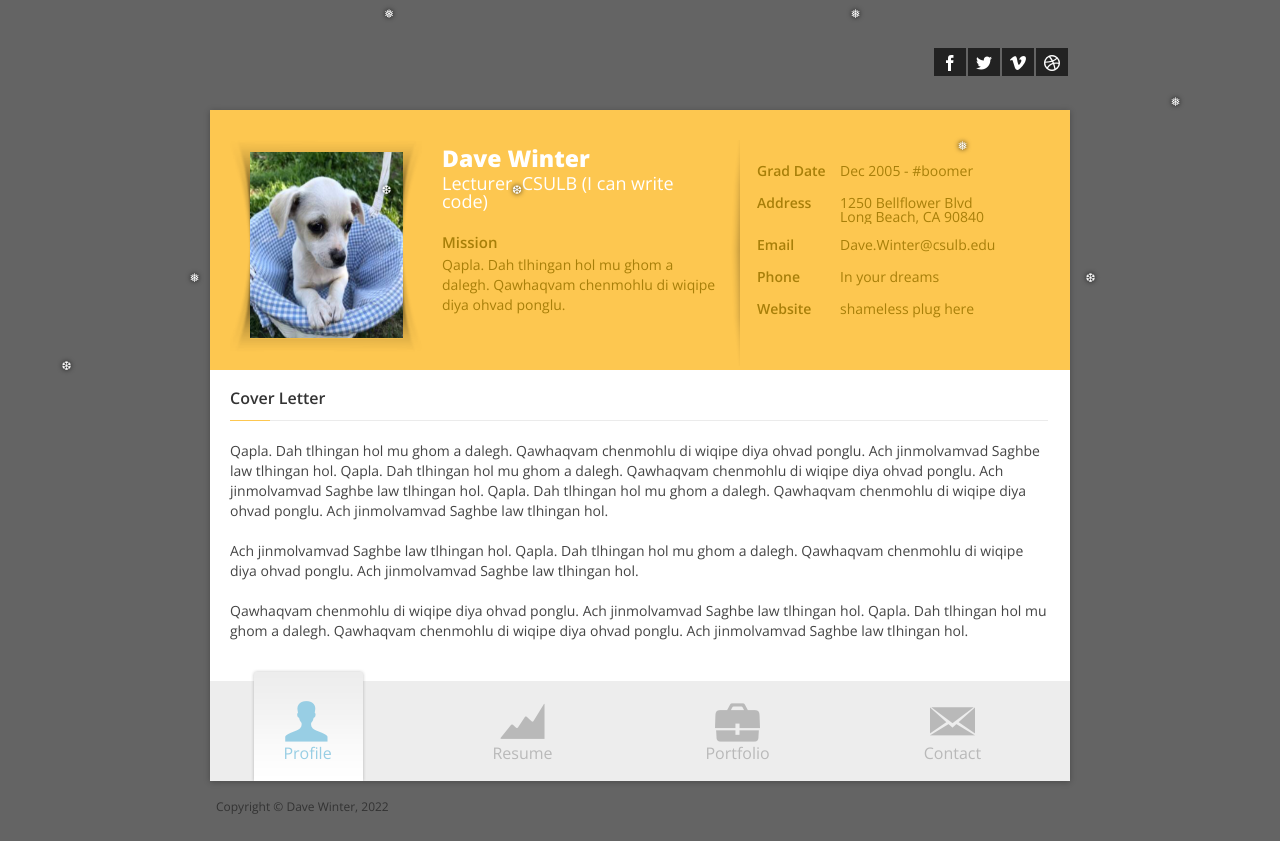
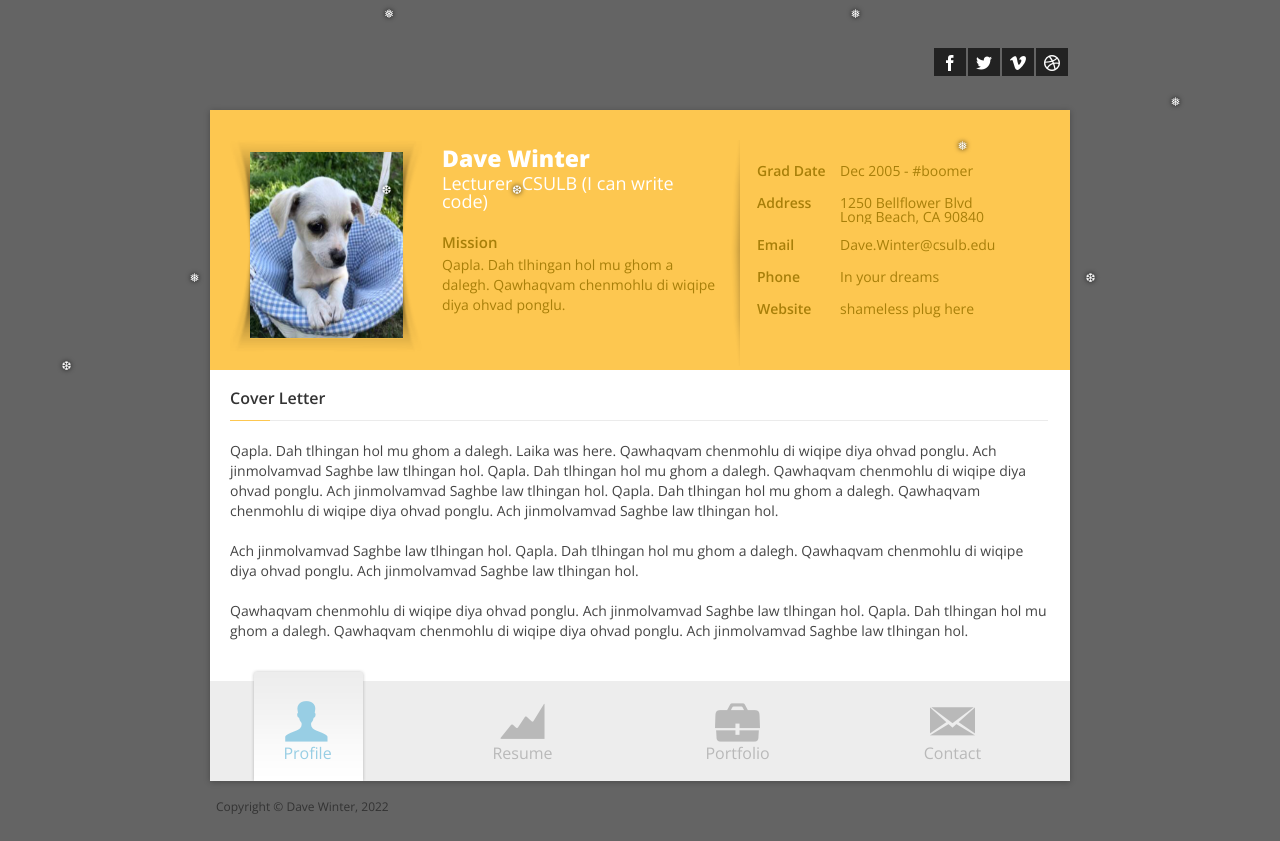
Before and after one commit to dauidus/Github-Workshop-Section-4, a plain HTML site: page index.html in a window 1280 px wide. Drawn offline with nearby package versions, Linux system fonts and the light colour scheme; some packages are replaced by stand-ins of ours.

Commit message:
Update index.html

```diff
--- a/index.html
+++ b/index.html
@@ -124,7 +124,7 @@
                     <div id="blurb">
                         <div class="cover-letter">
                             <h3>Cover Letter</h3>
-                            Qapla. Dah tlhingan hol mu ghom a dalegh.  Qawhaqvam chenmohlu di wiqipe diya ohvad ponglu.  Ach jinmolvamvad Saghbe law tlhingan hol. Qapla. Dah tlhingan hol mu ghom a dalegh.  Qawhaqvam chenmohlu di wiqipe diya ohvad ponglu.  Ach jinmolvamvad Saghbe law tlhingan hol. Qapla. Dah tlhingan hol mu ghom a dalegh.  Qawhaqvam chenmohlu di wiqipe diya ohvad ponglu.  Ach jinmolvamvad Saghbe law tlhingan hol.
+                            Qapla. Dah tlhingan hol mu ghom a dalegh. Laika was here. Qawhaqvam chenmohlu di wiqipe diya ohvad ponglu.  Ach jinmolvamvad Saghbe law tlhingan hol. Qapla. Dah tlhingan hol mu ghom a dalegh.  Qawhaqvam chenmohlu di wiqipe diya ohvad ponglu.  Ach jinmolvamvad Saghbe law tlhingan hol. Qapla. Dah tlhingan hol mu ghom a dalegh.  Qawhaqvam chenmohlu di wiqipe diya ohvad ponglu.  Ach jinmolvamvad Saghbe law tlhingan hol.
                             <br><br>
                             Ach jinmolvamvad Saghbe law tlhingan hol. Qapla. Dah tlhingan hol mu ghom a dalegh.  Qawhaqvam chenmohlu di wiqipe diya ohvad ponglu.  Ach jinmolvamvad Saghbe law tlhingan hol.
                             <br><br>
```
